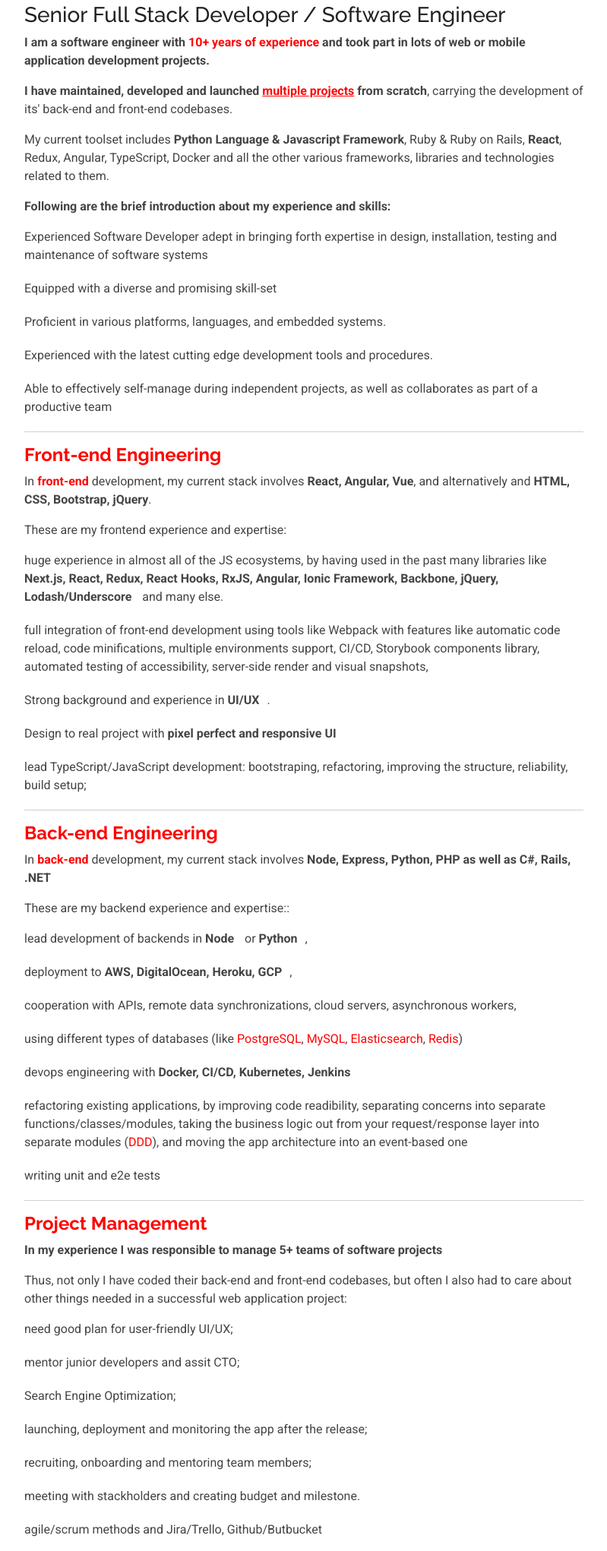
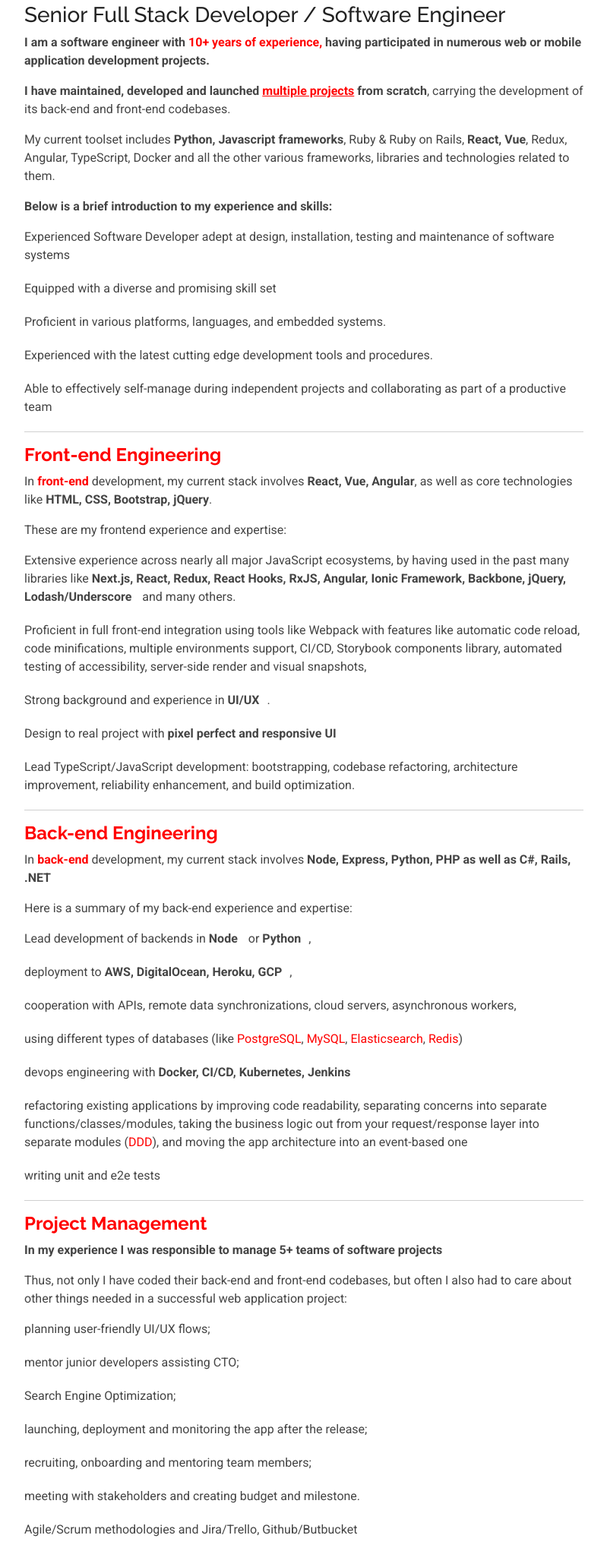
Before and after one commit to Step-hanjin/Portfolio, a plain HTML site: page about.html in a window 1280 px wide. Shown: the part 278-2320 px from the top of the page at 76% size, without its empty margins (50-849 px from the left). Drawn offline with Linux system fonts and the light colour scheme.

Commit message:
correct typos

```diff
--- a/about.html
+++ b/about.html
@@ -87,29 +87,29 @@
             <!--Personal Intro-->
                 <h3 class="mb-20">Senior Full Stack Developer / Software Engineer</h3>
                 <p>
-                    <strong>I am a software engineer with <span style="color: red;">  10+ years of experience</span> and took part in lots of web or mobile application development projects.</strong>
+                    <strong>I am a software engineer with <span style="color: red;">  10+ years of experience,</span> having participated in numerous web or mobile application development projects.</strong>
                 </p>
 
                 <p>
                     <strong>I have maintained, developed and launched
                     <a href="#portfolio" class="nocolor" style="color: red; text-decoration: underline;">multiple projects</a>
-                    from scratch</strong>, carrying the development of its' back-end and front-end codebases.
+                    from scratch</strong>, carrying the development of its back-end and front-end codebases.
                 </p>
 
                 <p>
                     My current toolset includes
-                    <strong>Python Language &amp; Javascript Framework</strong>, Ruby &amp; Ruby on Rails,
-                    <strong>React</strong>, Redux, Angular, TypeScript, Docker and all the other
+                    <strong>Python, Javascript frameworks</strong>, Ruby &amp; Ruby on Rails,
+                    <strong>React, Vue</strong>, Redux, Angular, TypeScript, Docker and all the other
                     various frameworks, libraries and technologies related to them.
                 </p>
 
-                <p><strong>Following are the brief introduction about my experience and skills:</strong></p>
+                <p><strong>Below is a brief introduction to my experience and skills:</strong></p>
                 <ul>
-                    <li>Experienced Software Developer adept in bringing forth expertise in design, installation, testing and maintenance of software systems</li>
-                    <li>Equipped with a diverse and promising skill-set</li>
+                    <li>Experienced Software Developer adept at design, installation, testing and maintenance of software systems</li>
+                    <li>Equipped with a diverse and promising skill set</li>
                     <li>Proficient in various platforms, languages, and embedded systems.</li>
                     <li>Experienced with the latest cutting edge development tools and procedures.</li>
-                    <li>Able to effectively self-manage during independent projects, as well as collaborates as part of a productive team</li>
+                    <li>Able to effectively self-manage during independent projects and collaborating as part of a productive team</li>
                 </ul>
 
                 <hr>
@@ -120,7 +120,7 @@
                 </h2>
                 <!-- <img src="../images/aboutMe/front-end.png" alt="frontend" width="100%" height="200px"/> -->
                 <p>
-                    In <strong style="color: red;">front-end</strong> development, my current stack involves <strong>React, Angular, Vue</strong>, and alternatively and <strong>HTML, CSS, Bootstrap, jQuery</strong>.
+                    In <strong style="color: red;">front-end</strong> development, my current stack involves <strong>React, Vue, Angular</strong>, as well as core technologies like <strong>HTML, CSS, Bootstrap, jQuery</strong>.
                 </p>
 
                 <p>
@@ -128,13 +128,13 @@
                 </p>
                 <ul>
                     <li>
-                    huge experience in almost all of the JS ecosystems, by having used in the
+                    Extensive experience across nearly all major JavaScript ecosystems, by having used in the
                     past many libraries like <strong>Next.js, React, Redux, React Hooks, RxJS,
                     Angular, Ionic Framework, Backbone, jQuery, Lodash/Underscore</strong> and many
-                    else.
+                    others.
                     </li>
                     <li>
-                    full integration of front-end development using tools like Webpack with features
+                    Proficient in full front-end integration using tools like Webpack with features
                     like automatic code reload, code minifications, multiple environments
                     support, CI/CD, Storybook components library, automated testing of
                     accessibility, server-side render and visual snapshots,
@@ -144,15 +144,15 @@
                     </li>
                     <li>Design to real project with <strong>pixel perfect and responsive UI</strong></li>
                     <li>
-                    lead TypeScript/JavaScript development: bootstraping, refactoring,
-                    improving the structure, reliability, build setup;
+                    Lead TypeScript/JavaScript development: bootstrapping, codebase refactoring,
+                    architecture improvement, reliability enhancement, and build optimization.
                     </li>
-                    <!-- <li>
-                    ... and even <strong>mobile app  development</strong> with the use of <a href="http://ionicframework.com/" rel="nofollow">Ionic Framework</a>.
+                    <li>
+                    <!-- ... and even <strong>mobile app  development</strong> with the use of <a href="http://ionicframework.com/" rel="nofollow">Ionic Framework</a>.
                     <br>
                     With these, I can build a fully working native application for iOS and Android (both at once!) in Javascript in less than month.
                     <br>
-                    <strong>You can already find some of my mobile applications in <a href="/portfolio/">my portfolio</a>.</strong>
+                    <strong>You can already find some of my mobile applications in <a href="portfolio.html">my portfolio</a>.</strong>
                     </li> -->
                 </ul>
 
@@ -169,12 +169,12 @@
 
 
                 <p>
-                    These are my backend experience and expertise::
+                  Here is a summary of my back-end experience and expertise:
                 </p>
 
                 <ul>
                     <li>
-                    lead development of backends in <strong>Node</strong> or <strong>Python</strong>,
+                    Lead development of backends in <strong>Node</strong> or <strong>Python</strong>,
                     </li>
                     <li>
                     deployment to <strong>AWS, DigitalOcean, Heroku, GCP</strong>,
@@ -194,7 +194,7 @@
                     devops engineering with <strong>Docker, CI/CD, Kubernetes, Jenkins</strong>
                     </li>
                     <li>
-                    refactoring existing applications, by improving code readibility,
+                    refactoring existing applications by improving code readability,
                     separating concerns into separate functions/classes/modules, taking the
                     business logic out from your request/response layer into separate modules
                     (<a href="https://en.wikipedia.org/wiki/Domain-driven_design" rel="nofollow" style="color: red;">DDD</a>), and moving the app architecture into an event-based one
@@ -223,10 +223,10 @@
 
                 <ul>
                     <li>
-                    need good plan for user-friendly UI/UX;
+                    planning user-friendly UI/UX flows;
                     </li>
                     <li>
-                    mentor junior developers and assit CTO;
+                    mentor junior developers assisting CTO;
                     </li>
                     <li>
                     Search Engine Optimization;
@@ -238,10 +238,10 @@
                     recruiting, onboarding and mentoring team members;
                     </li>
                     <li>
-                    meeting with stackholders and creating budget and milestone.
+                    meeting with stakeholders and creating budget and milestone.
                     </li>
                     <li>
-                    agile/scrum methods and Jira/Trello, Github/Butbucket
+                      Agile/Scrum methodologies and Jira/Trello, Github/Butbucket
                     </li>
                 </ul>
                 <hr>
```
Also changed, not shown: portfolio.html (+7 -7 lines).
